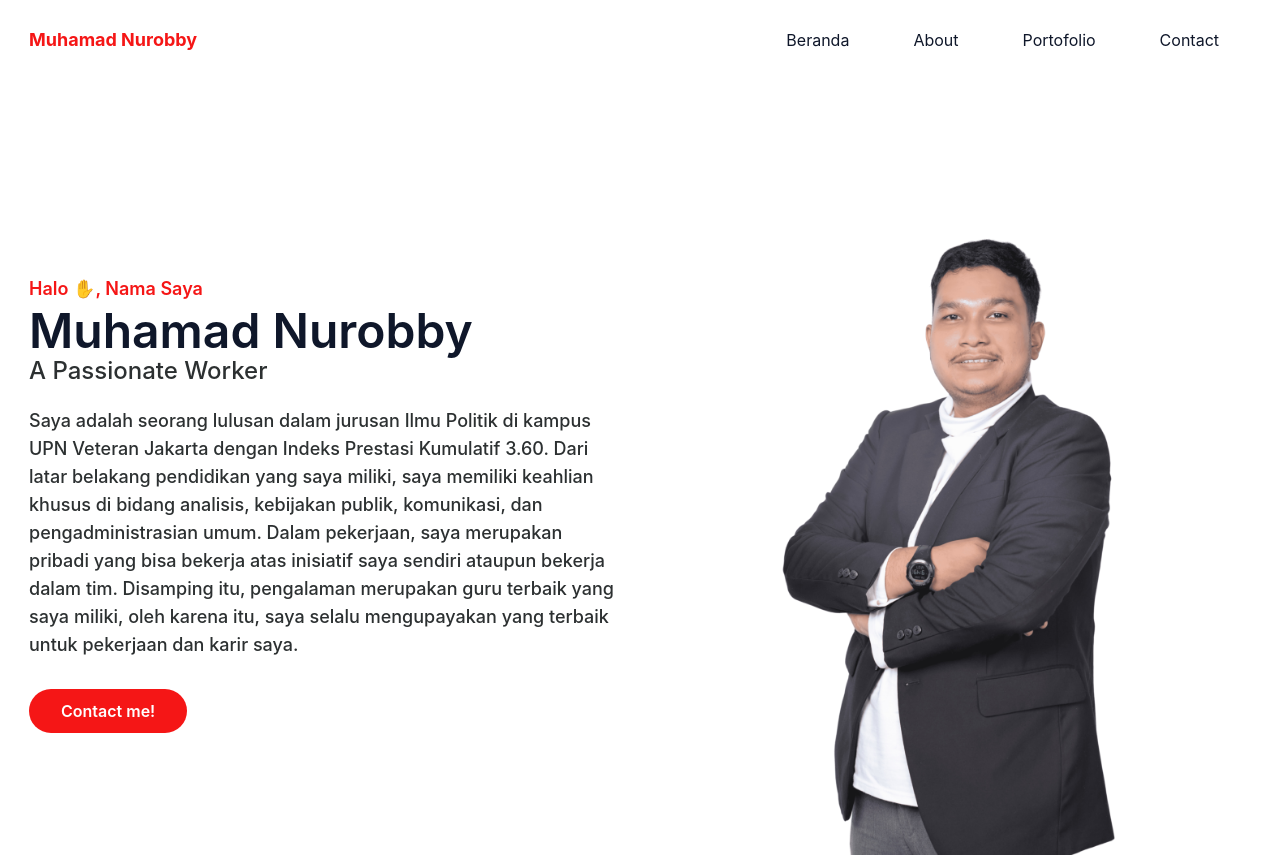
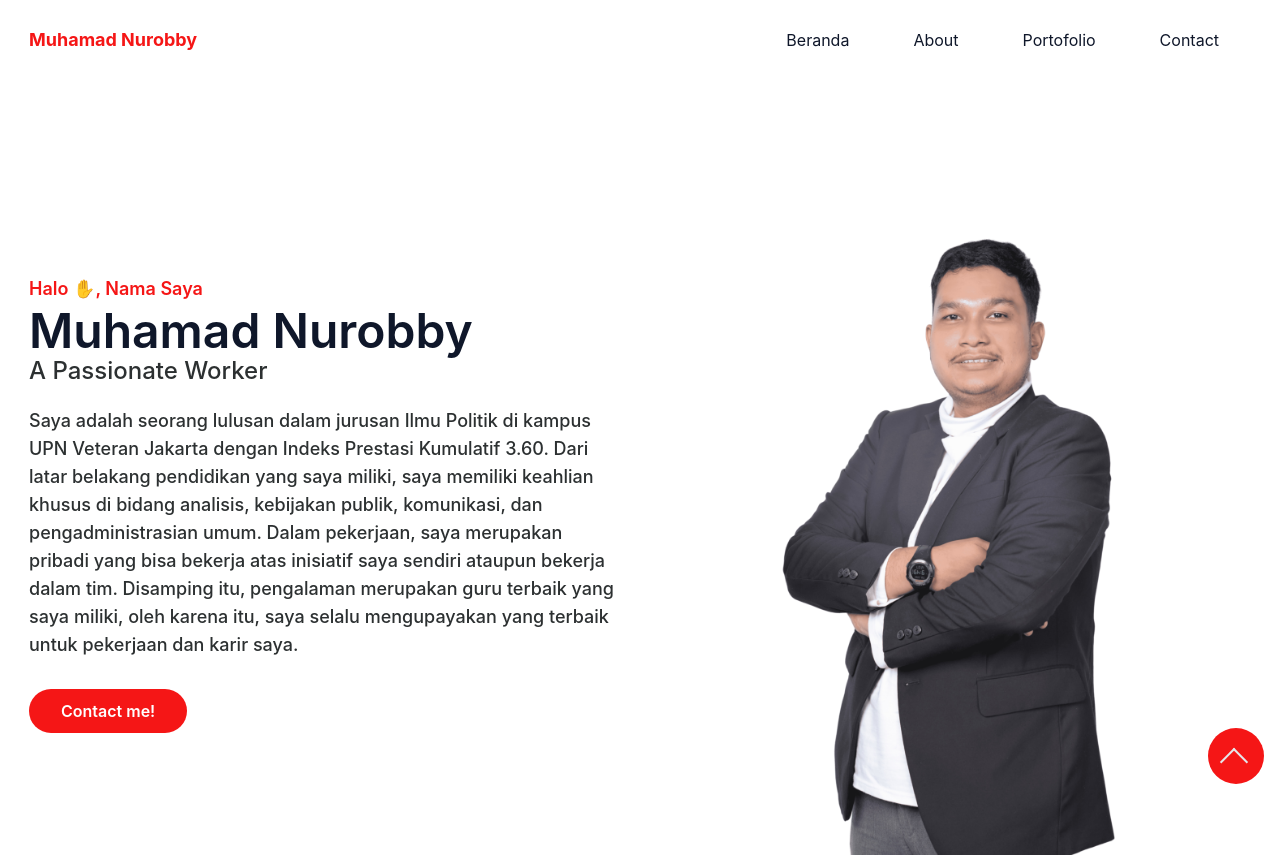
Before and after one commit to muhamadnurobby/muhamadnurobby.github.io, a website: page index.html in a window 1280 px wide. Shown: the top 855 px of the page. Drawn offline with nearby package versions, Linux system fonts and the light colour scheme.

Commit message:
menambahkan fitur to-top dan navbar ketika diklik di mana saja maka hilang

```diff
--- a/index.html
+++ b/index.html
@@ -1,4 +1,4 @@
-<!DOCTYPE html>
+<!doctype html>
 <html lang="en" class="scroll-smooth">
   <head>
     <meta charset="UTF-8" />
@@ -407,6 +407,14 @@
     </footer>
 
     <!-- Footer Section End -->
+    <!-- Back to top start -->
+    <a
+      href="#home"
+      id="to-top"
+      class="fixed bottom-4 right-4 z[10000] h-14 items-center justify-center w-14 rounded-full bg-primary p-4 hover:animate-pulse"
+      ><span class="block h-5 w-5 rotate-45 mt-2 border-t-2 border-l-2"> </span>
+    </a>
+    <!-- Back to top end -->
 
     <script type="module" src="src/script.js"></script>
     <script src="https://cdn.jsdelivr.net/npm/aos@2.3.4/dist/aos.js"></script>
--- a/src/script.js
+++ b/src/script.js
@@ -2,11 +2,16 @@
 window.onscroll = function () {
   const header = document.querySelector("header");
   const fixedNav = header.offsetTop;
+  const toTop = document.querySelector("#to-top");
 
   if (window.scrollY > fixedNav) {
     header.classList.add("navbar-fixed");
+    toTop.classList.remove("hidden");
+    toTop.classList.add("flex");
   } else {
     header.classList.remove("navbar-fixed");
+    toTop.classList.remove("flex");
+    toTop.classList.add("hidden");
   }
 };
 
@@ -19,6 +24,14 @@ hamburger.addEventListener("click", function () {
   navMenu.classList.toggle("hidden");
 });
 
+//klik di luar hamburger
+window.addEventListener("click", function (e) {
+  if (e.target != navMenu && e.target != hamburger) {
+    hamburger.classList.remove("hamburger-active");
+    navMenu.classList.add("hidden");
+  }
+});
+
 // Inisialisasi AOS
 AOS.init({
   duration: 800, // Durasi animasi 0.8 detik
```
Also changed, not shown: src/output.css.
